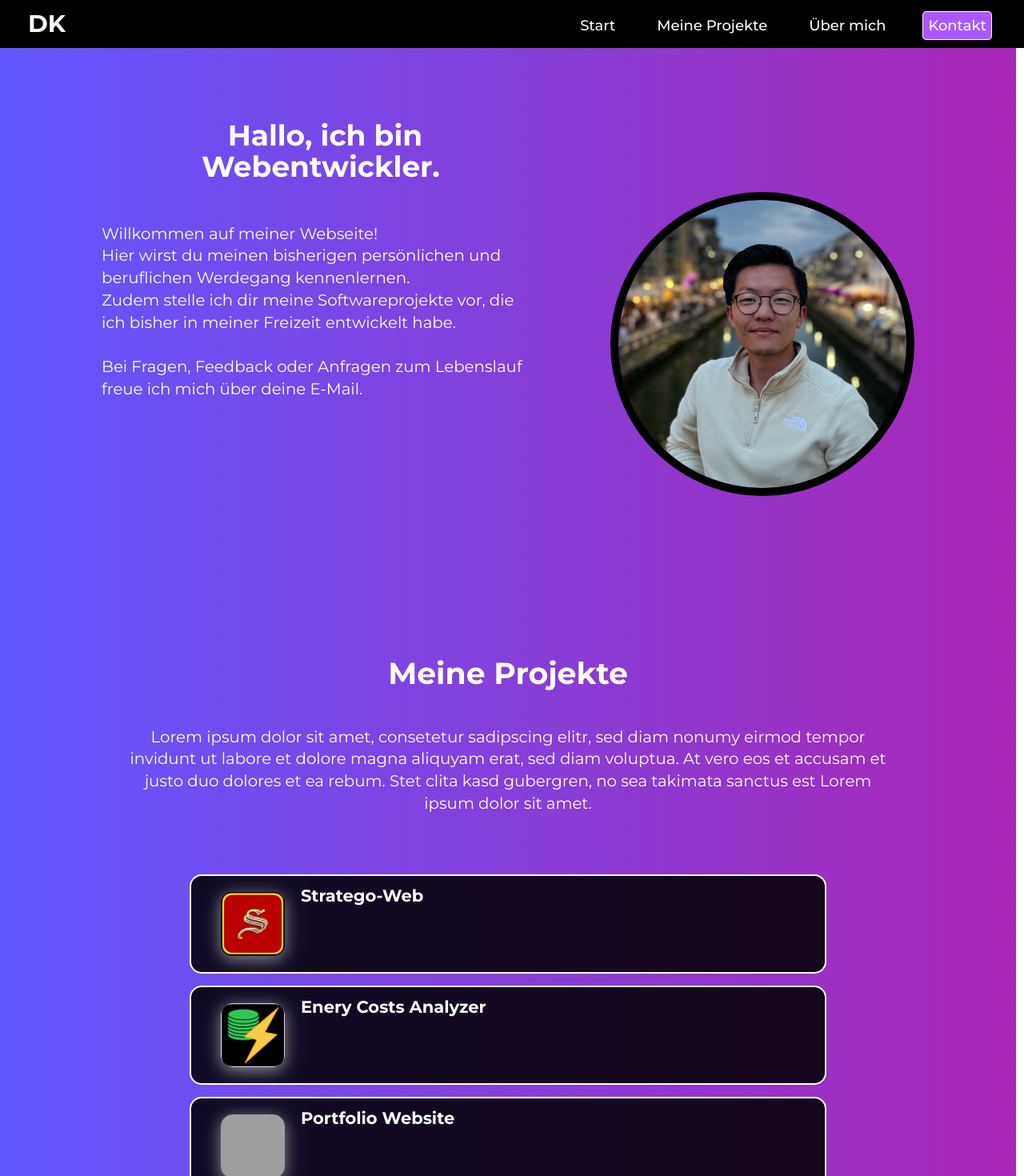
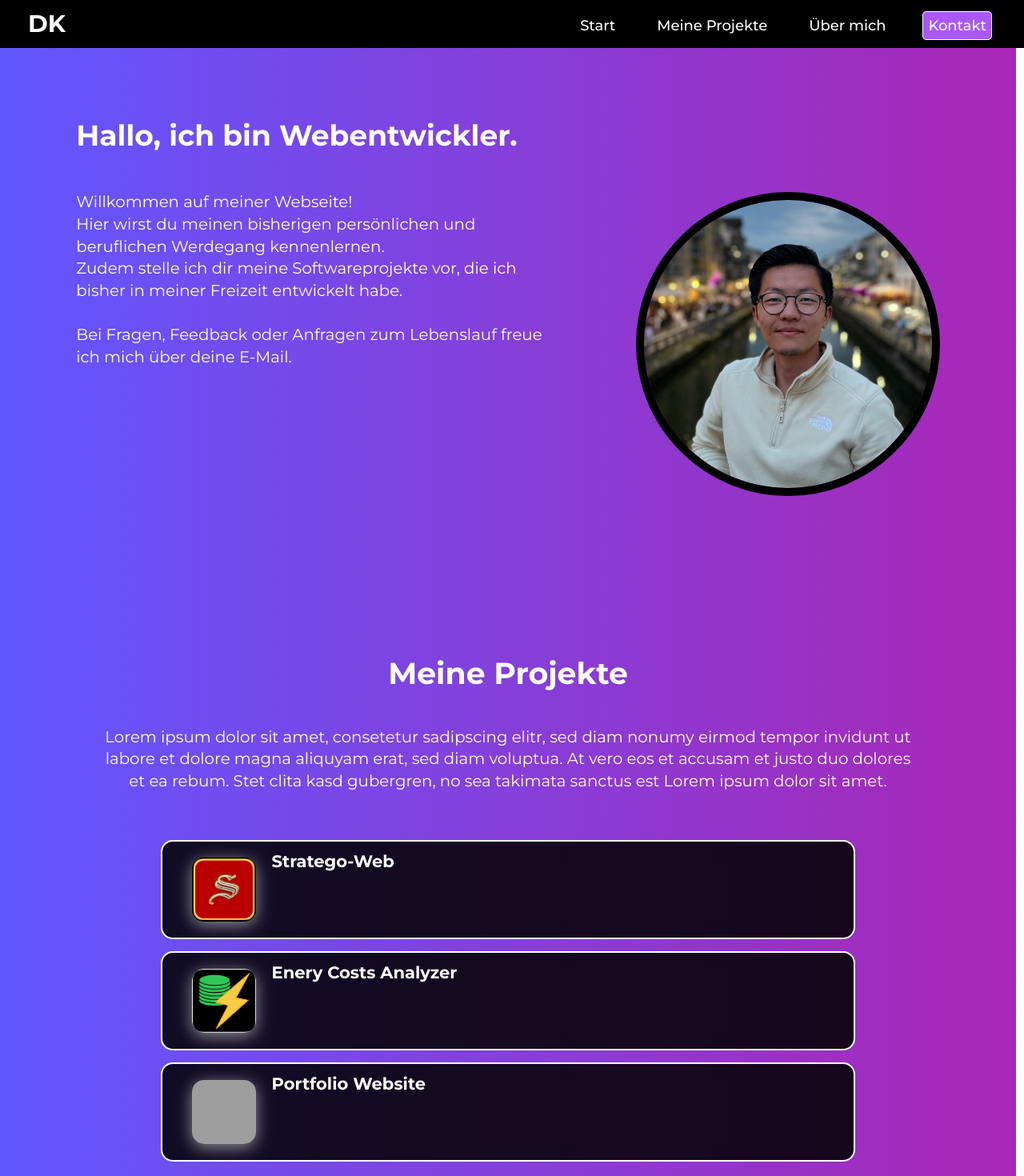
Before and after one commit to DenKim94/PRJ_myPortfolioWebsite, a React (Vite) app in the folder my-website-app/: page / in a window 1280 px wide. Shown: the top 1470 px of the page at 80% size. Built offline with nearby package versions, Linux system fonts and the light colour scheme; grey boxes are pictures that could not be loaded.

Commit message:
Optimized style properties for mobile view

```diff
--- a/my-website-app/src/components/ProjectCard.jsx
+++ b/my-website-app/src/components/ProjectCard.jsx
@@ -41,7 +41,7 @@ const ProjectCard = ({projectName, projectDescription, projectURL, projectImage}
 
 ProjectCard.propTypes = {
     projectName: PropTypes.string.isRequired,
-    projectDescription: PropTypes.string,
+    projectDescription: PropTypes.arrayOf(PropTypes.string),
     projectURL: PropTypes.string.isRequired,
     projectImage: PropTypes.string,
 };
--- a/my-website-app/src/styles/Footer.css
+++ b/my-website-app/src/styles/Footer.css
@@ -20,5 +20,18 @@ footer {
 }
 
 #copyright {
-    margin-right: var( --marginRight-Footer);
+    margin-right: var(--marginRight-Footer);
 }
+
+@media screen and (max-width: 420px) and (max-height: 820px){
+    #impressum{
+        margin-left: calc(var(--marginLeft-Logo)*0.5);
+        font-weight: 300;
+        font-size: medium;
+    }
+    #copyright{
+        margin-right: calc(var(--marginRight-Footer)*0.5);
+        font-weight: 300;
+        font-size: medium;
+    }
+}
--- a/my-website-app/src/styles/PortfolioSection.css
+++ b/my-website-app/src/styles/PortfolioSection.css
@@ -12,14 +12,27 @@
     align-items: center;
     overflow-y: auto;
     min-width: var(--minAppWidth);
+    min-height: var(--minHeightCardContainer);
     gap: 15px;
-    padding: 25px;
+    padding-top: 10px;
+    padding-bottom: 10px;
 }
 
-@media(max-width: 820px){
+/* Mobile view: tablet */
+@media(max-width: 800px){
     .project-cards-container{
-        height: calc(var(--minHeightSections)*0.9);
-        gap: 15px;
+        height: calc(var(--minHeightSections)*0.6);
+        gap: 10px;
     }
+}
 
+/* Mobile view: smartphone */
+@media screen and (max-width: 420px) and (max-height: 820px){
+    .project-cards-container{
+        width: var(--minAppWidth);
+        height: var(--minHeightCardContainer);
+        padding-top: 5px;
+        padding-bottom: 5px;
+        gap: 5px;
+    }
 }
--- a/my-website-app/src/styles/ProjectCard.css
+++ b/my-website-app/src/styles/ProjectCard.css
@@ -13,10 +13,11 @@
     max-height: 10vh;
     min-width: calc(var(--minAppWidth)*0.9);
     min-height: var(--minHeightProjectCard, 50px);
-    height: 90%;
+    height: 100%;
     width: 80%;
     margin: auto;
-    padding: 10px;
+    padding-top: 10px;
+    padding-bottom: 10px;
     z-index: 0;
     transition: transform 0.3s ease, box-shadow 0.3s ease, max-height 0.3s ease-in-out;
     position: relative;
@@ -99,10 +100,10 @@
 }
 
 .project-card:hover{
-    transform: scale(1.2); /* Erhöht Größe auf 110% */
+    transform: scale(1.1); /* Erhöht Größe auf 110% */
     box-shadow: 0 8px 16px rgba(0, 0, 0, 0.3); /* Intensiviert den Schatten für ein "Hervorheben" */
     z-index: 10;
-    max-height: 25vh;
+    max-height: 21vh;
 }
 
 .project-card:hover .project-card-description{
@@ -113,6 +114,8 @@
 @media(max-width: 820px){
     .project-card:hover{
         transform: scale(1.1); /* Erhöht Größe auf 110% */
+        box-shadow: 0 8px 16px rgba(0, 0, 0, 0.3); /* Intensiviert den Schatten für ein "Hervorheben" */
+        z-index: 10;
         max-height: 16vh;
     }
 }
@@ -122,3 +125,36 @@
         max-height: 25vh;
     }
 }
+
+/* Mobile view: smartphone */
+@media screen and (max-width: 420px) and (max-height: 820px){
+    .project-card{
+        min-width: calc(var(--minAppWidth)*0.5);
+        max-width: calc(var(--minAppWidth)*0.75);
+        min-height: calc(var(--minHeightProjectCard, 50px)*0.7);
+        max-height: 100%;
+    }
+    .project-reference img{
+        margin: 10px;
+    }
+
+    .project-reference{
+        padding-top: 10px;
+    }
+
+    .project-card-title{
+        align-items: center;
+        justify-content: center;
+    }
+
+    .general-project-description{
+        margin-right: 10px;
+        margin-left: 10px;
+        margin-bottom: 15px;
+        padding: 5px;
+    }
+
+    .project-card-description{
+        display: none;
+    }
+}
--- a/my-website-app/src/styles/SectionsGeneric.css
+++ b/my-website-app/src/styles/SectionsGeneric.css
@@ -2,10 +2,18 @@
 
 .start-section, .about-section, .portfolio-section {
     min-height: var(--minHeightSections);
-    height: calc(100vh - var(--padding-topAbsValue, 60px));
+    height: calc(100vh - var(--padding-topAbsValue, 40px));
 }
 
 .contact-section{
     min-height: var(--minHeightSections);
-    height: calc(100vh - calc(var(--padding-topAbsValue, 60px)*2));
+    height: calc(100vh - calc(var(--padding-topAbsValue, 40px)*2));
 }
+
+/* Mobile view: smartphone */
+@media screen and (max-width: 420px) and (max-height: 820px){
+    .start-section, .about-section, .portfolio-section {
+        height: 100vh;
+    }
+
+}
--- a/my-website-app/src/styles/StartSection.css
+++ b/my-website-app/src/styles/StartSection.css
@@ -3,7 +3,7 @@
 .start-content-container{
     margin-top: var(--padding-topAbsValue);
     display: flex;
-    align-items: none;
+    align-items: stretch; /* Anpassen */
     flex-direction: row;
     justify-content: space-between;
     height: 90%;
@@ -14,23 +14,25 @@
     display: flex;
     align-items: flex-start;
     flex-direction: column;
-    margin-right: 10px;
+    margin-right: 20px;
 }
 
 .greeting-text {
     font-size: 2rem;
+    width: 100%;
+    text-align: left;
 }
 
 .description-text{
     display: flex;
     text-align: left;
-    padding-right: 5%;
     font-size: 1.1rem;
     opacity: 0;
     transform: translateY(20px);
     animation: slideUp 1.3s ease-out forwards;
     animation-delay: var(--animationDelay);
-    height: 80%; /* same height as .start-content-container */
+    height: 100%; /* same height as .start-content-container */
+    width: 100%;
     overflow-y: auto;
     white-space: pre-line;
 }
@@ -82,26 +84,30 @@
     }
 }
 
-@media(max-width: 820px){
+/* Mobile view: tablet */
+@media screen and (max-width: 800px){
     .start-content-container{
         flex-direction: column;
         justify-content: center;
-        margin-top: 40px;
+        margin-top: calc(var(--padding-topAbsValue)*0.75);
     }
     .info-text-container{
         width: 100%;
-        height: 35%;
+        height: 40%;
         align-items: center;
         margin-bottom: 10px;
+        margin-right: 0;
     }
     .greeting-text{
-        height: 10%;
+        height: 20%;
+        text-align: center;
     }
     .description-text{
         text-align: center;
         height: 100%;
         line-height: 1.2;
         margin-bottom: 15px;
+        padding-right: 0;
     }
     .image-container{
         width: 40%;
@@ -117,3 +123,35 @@
         height: 90%;
     }
 }
+
+/* Mobile view: smartphone */
+@media screen and (max-width: 420px) and (max-height: 820px){
+    .start-content-container{
+        flex-direction: column;
+        justify-content: center;
+        margin-top: 0;
+    }
+    .info-text-container{
+        width: 100%;
+        height: 40%;
+        align-items: center;
+        margin-bottom: 15px;
+        margin-right: 0;
+    }
+    .greeting-text{
+        height: 65%;
+        font-size: 1.8rem;
+    }
+    .description-text{
+        text-align: center;
+        height: 100%;
+        line-height: 1.05;
+        margin-bottom: 10px;
+        padding-right: 0;
+    }
+    .image-container{
+        min-width: calc(var(--photoFrameSize)*0.8);
+        min-height: calc(var(--photoFrameSize)*0.8);
+        margin: 0 auto;
+    }
+}
--- a/my-website-app/src/styles/index.css
+++ b/my-website-app/src/styles/index.css
@@ -1,11 +1,12 @@
 :root {
-  --minAppWidth: 420px;
-  --minAppHeight: 800px;
-  --padding-relValue: 20%;
+  --minAppWidth: 360px;
+  --minAppHeight: 640px;
+  --minHeightCardContainer: 320px;
+  --padding-relValue: 15%;
   --padding-topAbsValue: 60px;
   --sidebarWidth: 250px;
   --maxWidthSections: 1600px;
-  --minHeightSections: 720px;
+  --minHeightSections: 640px;
   --marginLeft-Logo: 35px;
   --marginRight-Nav: 0px;
   --marginRight-Footer: 35px;
@@ -17,7 +18,7 @@
   --maxHeightProjectCard: 250px;
   --minHeightProjectCard: 100px;
   --marginProjectCard: 50px;
-  --numberVisibleProjectCards: 10;
+  --numberVisibleProjectCards: 3;
   font-family: 'Montserrat', 'Inter', Arial, sans-serif;
   line-height: 1.4;
   font-weight: 400;
@@ -43,3 +44,17 @@ h1 {
   font-size: 2.1em;
   line-height: 1.1;
 }
+
+@media screen and (max-width: 420px) and (max-height: 820px) {
+  :root {
+    background: #a557ff;
+    line-height: 1.1;
+    font-weight: 300;
+    font-size: 16px;
+  }
+
+  h1 {
+    font-size: 1.8em;
+    line-height: 1.1;
+  }
+}
```
